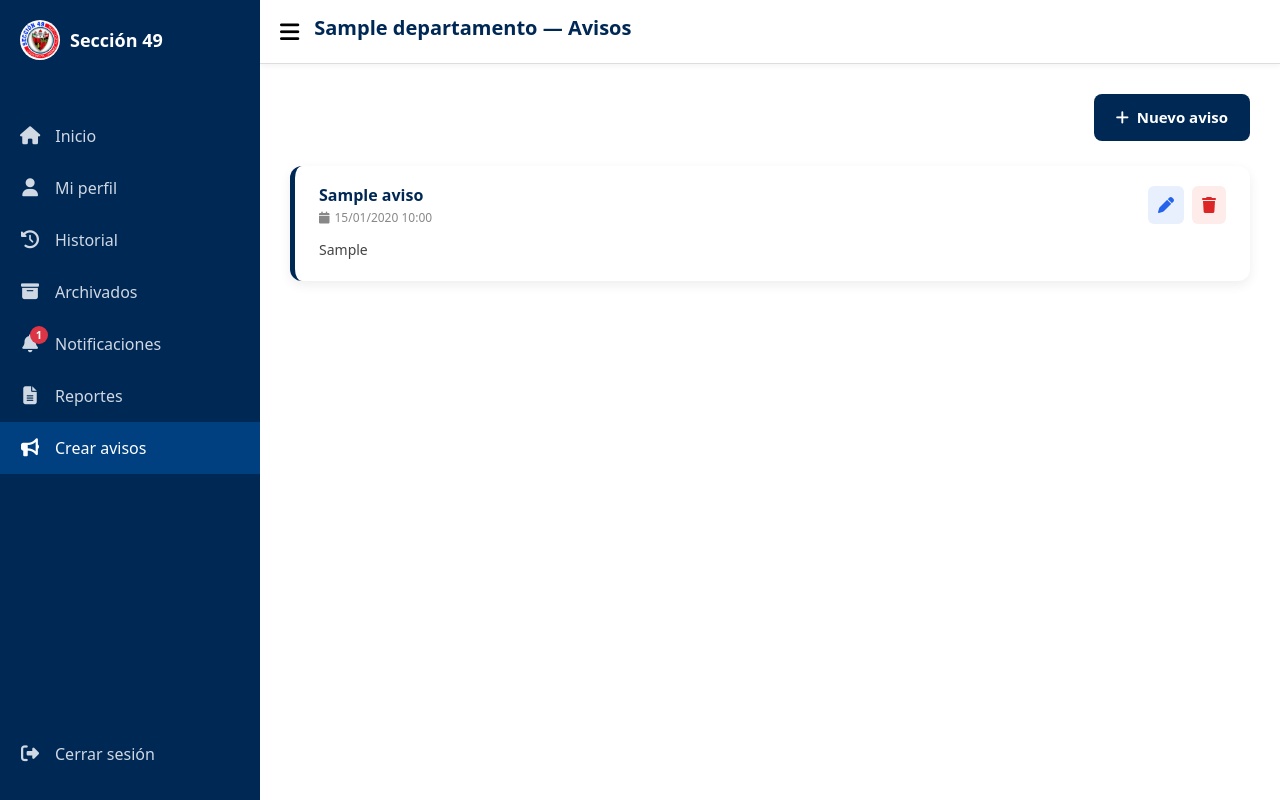
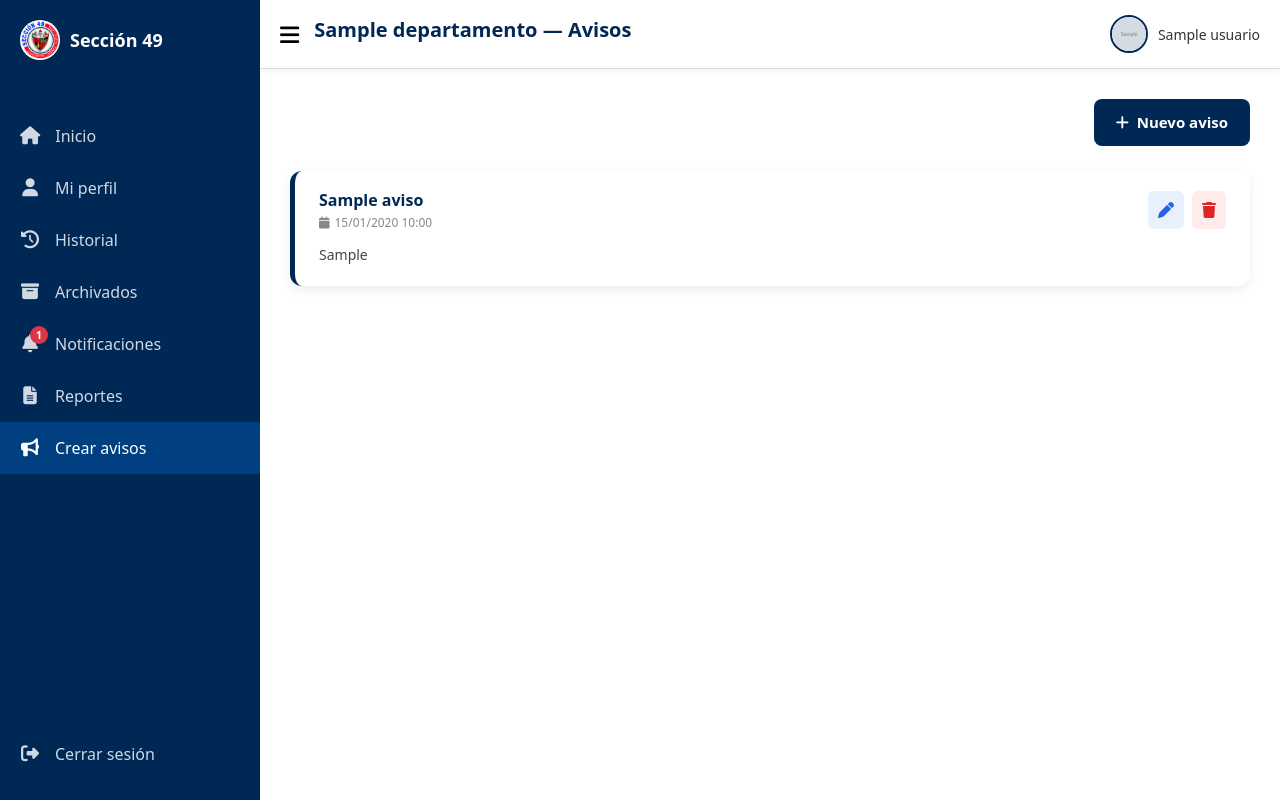
Before and after one commit to IIRandyII/Aplicacion-web-para-la-gestion-sindical-y-digitalizacion-de-tramites, a PHP site: page /afiliado/avisos_afiliado.php in a window 1280 px wide. Run offline with PHP 8.4, Linux system fonts and the light colour scheme; the visitor is signed in with stand-in values (Sample User, id 1); tables that the repository leaves empty or names only in its code hold one stand-in row (values such as "Sample post"); grey boxes marked "Sample" are stand-in pictures; some libraries are stand-ins or nearby versions.

Commit message:
feat: add name and photo to afiliado topbar

```diff
--- a/assets/css/afiliado/sidebar_afiliado.css
+++ b/assets/css/afiliado/sidebar_afiliado.css
@@ -207,6 +207,53 @@ body {
 }
 
 /* ===============================
+   TOPBAR - INFO DEL AFILIADO
+================================ */
+.topbar-titulo {
+    flex: 1;
+    font-size: 20px;
+    font-weight: 700;
+    color: #002855;
+}
+
+.topbar-usuario {
+    display: flex;
+    align-items: center;
+    gap: 10px;
+    flex-direction: row-reverse;
+}
+
+.topbar-nombre {
+    font-size: 14px;
+    font-weight: 500;
+    color: #333;
+    white-space: nowrap;
+}
+
+.topbar-foto {
+    width: 38px;
+    height: 38px;
+    border-radius: 50%;
+    object-fit: cover;
+    border: 2px solid #002855;
+}
+
+.topbar-iniciales {
+    width: 38px;
+    height: 38px;
+    border-radius: 50%;
+    background: linear-gradient(135deg, #002855, #2563eb);
+    color: #fff;
+    display: flex;
+    align-items: center;
+    justify-content: center;
+    font-size: 14px;
+    font-weight: bold;
+    text-transform: uppercase;
+    flex-shrink: 0;
+}
+
+/* ===============================
    RESPONSIVE - TABLETS
 ================================ */
 @media (max-width: 992px) {
--- a/includes/topbar_afiliado.php
+++ b/includes/topbar_afiliado.php
@@ -4,8 +4,8 @@
    Incluir en cada página así:
    $tituloTopbar = "Avisos";
    include "../includes/topbar_afiliado.php";
-   Requiere que $id_departamento esté
-   definido antes de incluir.
+   Requiere que $id_departamento y
+   $id_usuario estén definidos.
 ================================ */
 
 // ===============================
@@ -14,15 +14,37 @@
 $stmtDeptTopbar = $conn->prepare("SELECT nombre FROM departamentos WHERE id_departamento = ?");
 $stmtDeptTopbar->bind_param("i", $id_departamento);
 $stmtDeptTopbar->execute();
-$deptTopbar          = $stmtDeptTopbar->get_result()->fetch_assoc();
-$nombreDeptTopbar    = $deptTopbar['nombre'] ?? 'Departamento';
-$nombreAfiliadoTopbar = $_SESSION['nombre'];
+$deptTopbar       = $stmtDeptTopbar->get_result()->fetch_assoc();
+$nombreDeptTopbar = $deptTopbar['nombre'] ?? 'Departamento';
+
+// ===============================
+// OBTENER FOTO Y NOMBRE DEL AFILIADO
+// ===============================
+$stmtFotoAfiliado = $conn->prepare("SELECT nombre, foto FROM usuarios WHERE id_usuario = ?");
+$stmtFotoAfiliado->bind_param("i", $id_usuario);
+$stmtFotoAfiliado->execute();
+$rowAfiliado          = $stmtFotoAfiliado->get_result()->fetch_assoc();
+$nombreAfiliadoTopbar = $rowAfiliado['nombre'] ?? $_SESSION['nombre'];
+$fotoAfiliado         = $rowAfiliado['foto']   ?? null;
+
+// ===============================
+// OBTENER INICIALES DEL NOMBRE
+// Si no hay foto se muestran iniciales
+// ===============================
+function obtenerInicialesAfiliado($nombre) {
+    if (empty(trim($nombre))) return '?';
+    $partes   = explode(" ", trim($nombre));
+    $inicial1 = strtoupper($partes[0][0]);
+    $ultimo   = end($partes);
+    $inicial2 = (count($partes) > 1 && !empty($ultimo)) ? strtoupper($ultimo[0]) : '';
+    return $inicial1 . $inicial2;
+}
+
+$inicialesAfiliado = obtenerInicialesAfiliado($nombreAfiliadoTopbar);
 ?>
 
 <!-- ===============================
      TOPBAR AFILIADO
-     Muestra departamento, título
-     y nombre del afiliado
 ================================ -->
 <div class="topbar">
 
@@ -34,12 +56,25 @@ $nombreAfiliadoTopbar = $_SESSION['nombre'];
     <!-- Título dinámico según la página -->
     <h2 class="topbar-titulo">
         <?php if (isset($tituloTopbar)): ?>
-            <!-- Páginas secundarias: Departamento - Título -->
             <?= htmlspecialchars($nombreDeptTopbar) ?> — <?= htmlspecialchars($tituloTopbar) ?>
         <?php else: ?>
-            <!-- Dashboard: Panel de Departamento - Afiliado -->
             Panel de <?= htmlspecialchars($nombreDeptTopbar) ?> — <?= htmlspecialchars($nombreAfiliadoTopbar) ?>
         <?php endif; ?>
     </h2>
 
+    <!-- Info del afiliado -->
+    <div class="topbar-usuario">
+        <span class="topbar-nombre"><?= htmlspecialchars($nombreAfiliadoTopbar) ?></span>
+
+        <?php if (!empty($fotoAfiliado)): ?>
+            <img src="../<?= htmlspecialchars($fotoAfiliado) ?>"
+                 alt="Foto"
+                 class="topbar-foto">
+        <?php else: ?>
+            <div class="topbar-iniciales">
+                <?= $inicialesAfiliado ?>
+            </div>
+        <?php endif; ?>
+    </div>
+
 </div>
```
